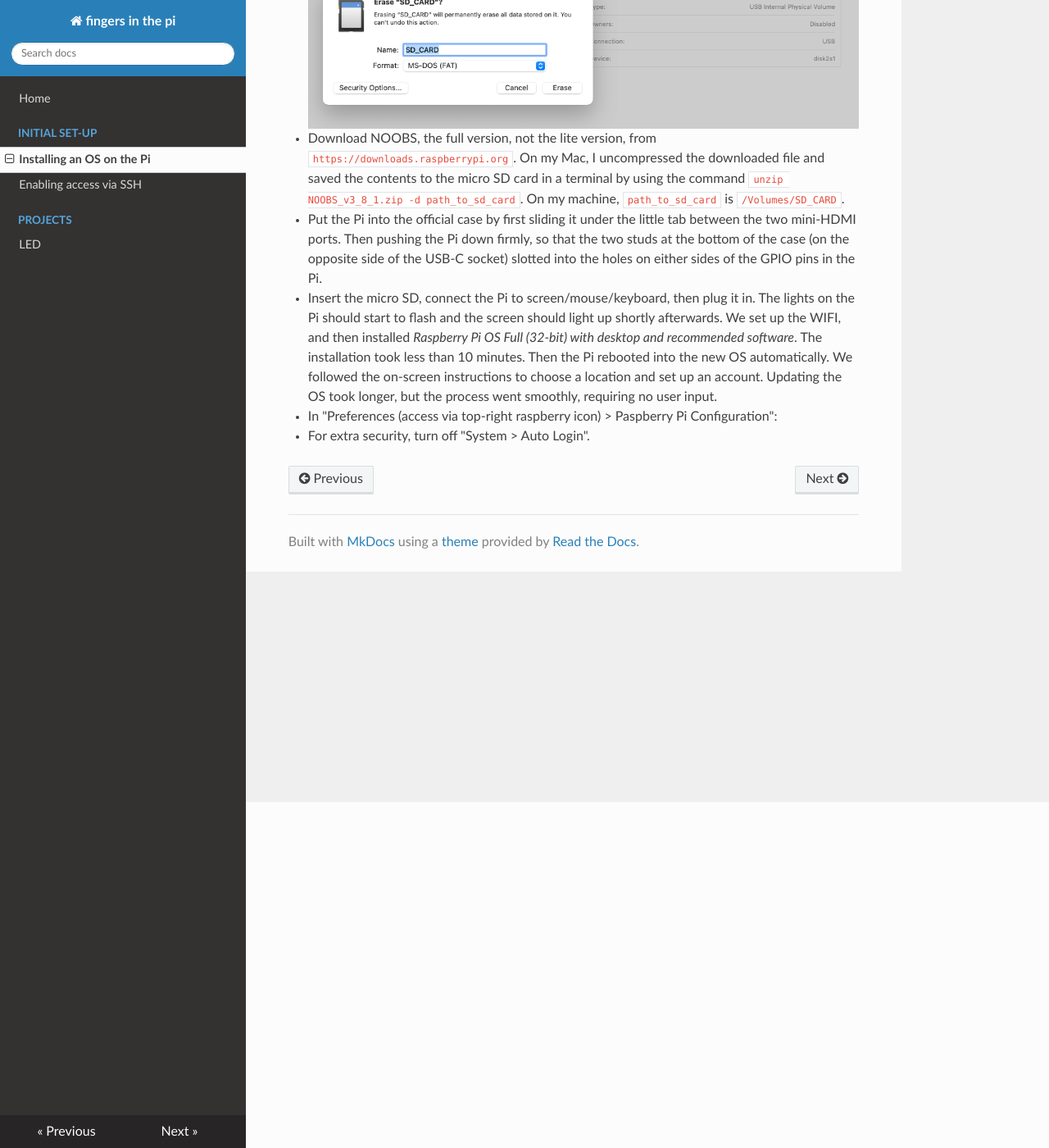
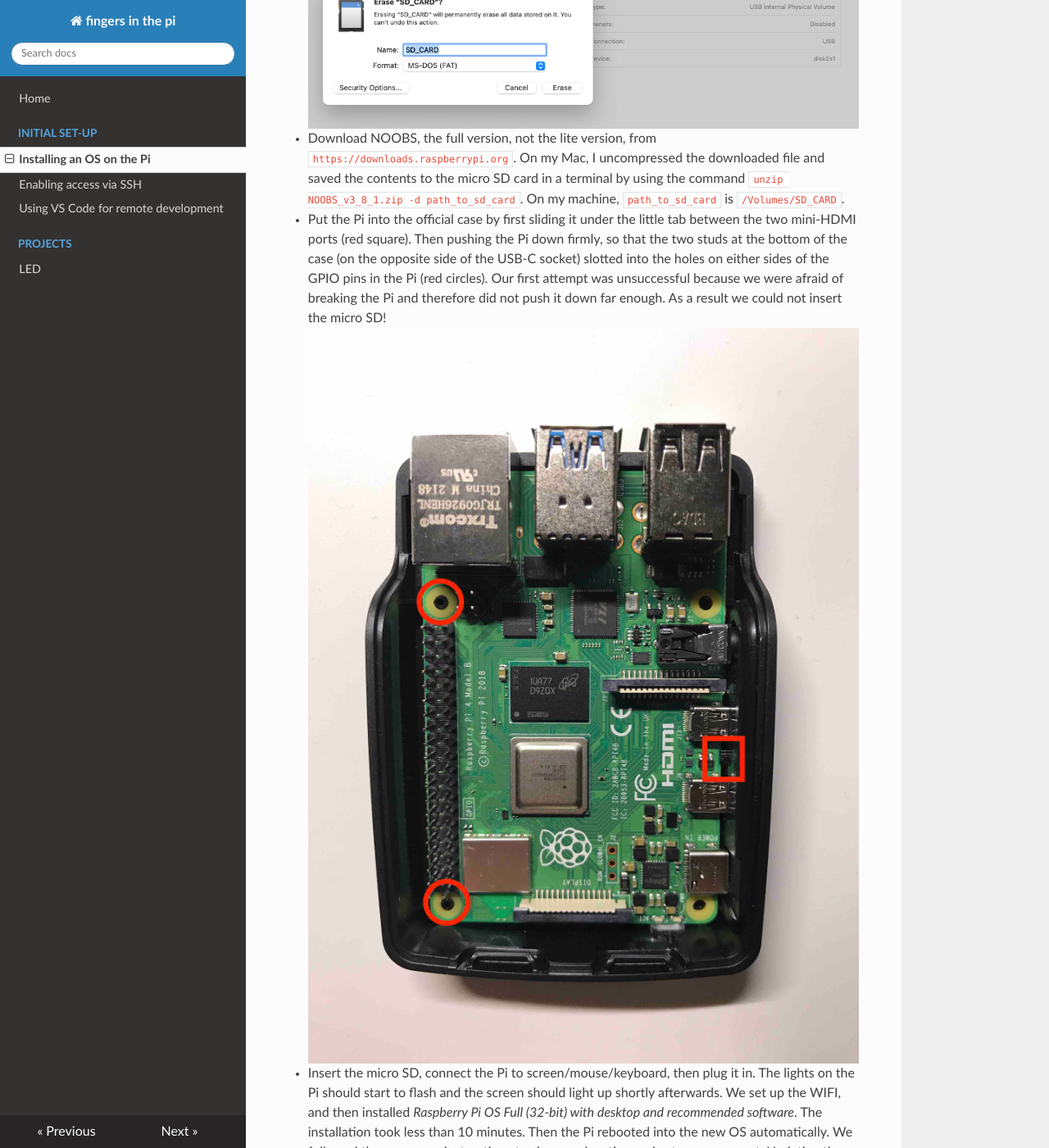
Before and after one commit to drkaizeng/fingers_in_the_pi, an MkDocs documentation site: the page built from docs/initial_setup/installing_os.md, in a window 1280 px wide and 1400 px high, scrolled down 422 px. Shown: the whole window at 82% size. Built offline with MkDocs 1.6.1, drawn with Linux system fonts in a browser that asks for light colours; nearby versions of some CDN libraries; some of the changed text lies outside the part shown.

Commit message:
Update docs

```diff
--- a/docs/initial_setup/installing_os.md
+++ b/docs/initial_setup/installing_os.md
@@ -5,9 +5,9 @@
 
 - Download NOOBS, the full version, not the lite version, from `https://downloads.raspberrypi.org`. On my Mac, I uncompressed the downloaded file and saved the contents to the micro SD card in a terminal by using the command `unzip NOOBS_v3_8_1.zip -d path_to_sd_card`. On my machine, `path_to_sd_card` is `/Volumes/SD_CARD`.
 
-- Put the Pi into the official case by first sliding it under the little tab between the two mini-HDMI ports. Then pushing the Pi down firmly, so that the two studs at the bottom of the case (on the opposite side of the USB-C socket) slotted into the holes on either sides of the GPIO pins in the Pi.
+- Put the Pi into the official case by first sliding it under the little tab between the two mini-HDMI ports (red square). Then pushing the Pi down firmly, so that the two studs at the bottom of the case (on the opposite side of the USB-C socket) slotted into the holes on either sides of the GPIO pins in the Pi (red circles). Our first attempt was unsuccessful because we were afraid of breaking the Pi and therefore did not push it down far enough. As a result we could not insert the micro SD!
+    ![](figs/case.jpg)
 
 - Insert the micro SD, connect the Pi to screen/mouse/keyboard, then plug it in. The lights on the Pi should start to flash and the screen should light up shortly afterwards. We set up the WIFI, and then installed *Raspberry Pi OS Full (32-bit) with desktop and recommended software*. The installation took less than 10 minutes. Then the Pi rebooted into the new OS automatically. We followed the on-screen instructions to choose a location and set up an account. Updating the OS took longer, but the process went smoothly, requiring no user input.
 
-- In "Preferences (access via top-right raspberry icon) > Paspberry Pi Configuration":
-  - For extra security, turn off "System > Auto Login".
+- In "Preferences (access via top-right raspberry icon) > Paspberry Pi Configuration". In the "System" tab, turn off "Auto Login".  Click "OK" to confirm. We then need to enter our password everytime we login, which seems to be more secure.
--- a/mkdocs.yml
+++ b/mkdocs.yml
@@ -8,5 +8,6 @@
     - "Initial set-up":
         - Installing an OS on the Pi: initial_setup/installing_os.md
         - Enabling access via SSH: initial_setup/ssh_setup.md
+        - Using VS Code for remote development: initial_setup/vscode_setup.md
     - Projects:
         - projects.md
```
Also changed, not shown: docs/initial_setup/bak.md (+2 -0 lines), docs/initial_setup/ssh_setup.md (+54 -0 lines), docs/initial_setup/vscode_setup.md (added, +22 -0 lines), docs/initial_setup/figs/case.jpg (added), docs/initial_setup/figs/vscode_extension.png (added), docs/initial_setup/figs/vscode_remote_explorer.png (added).
